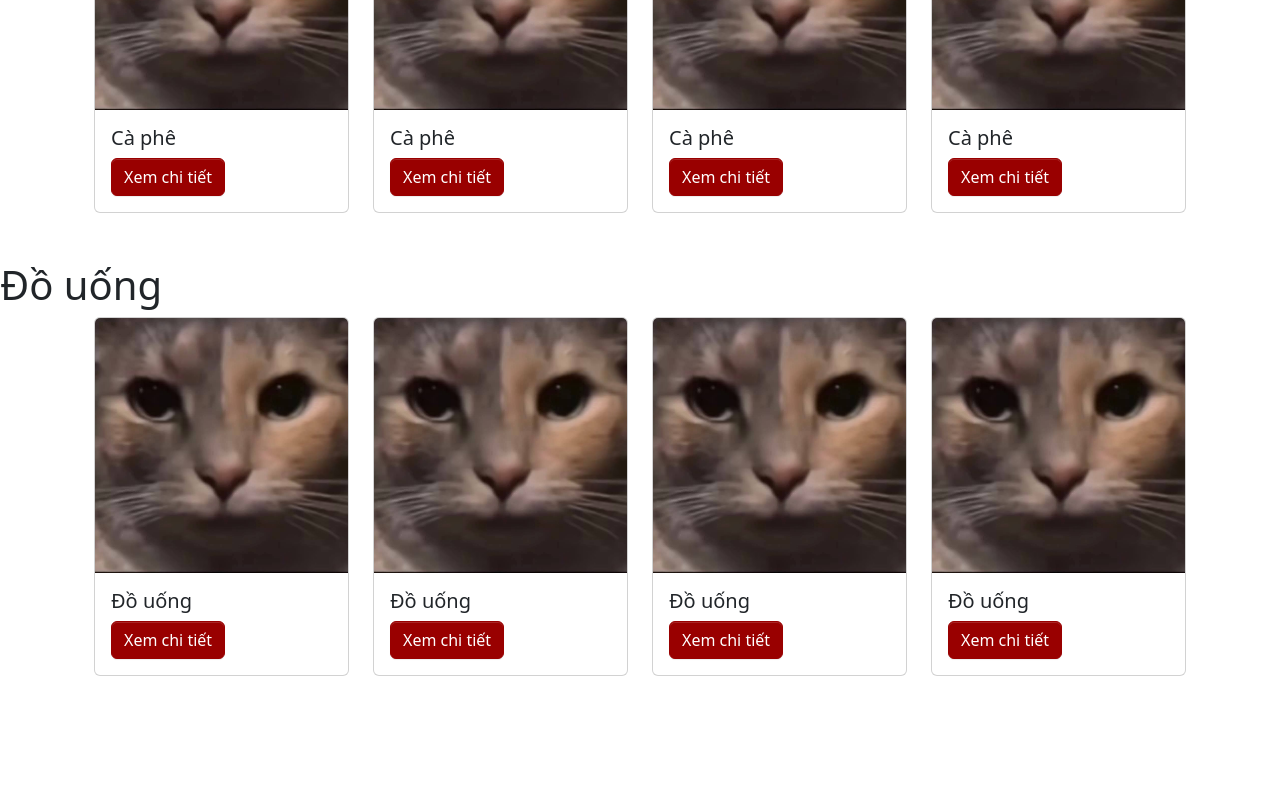
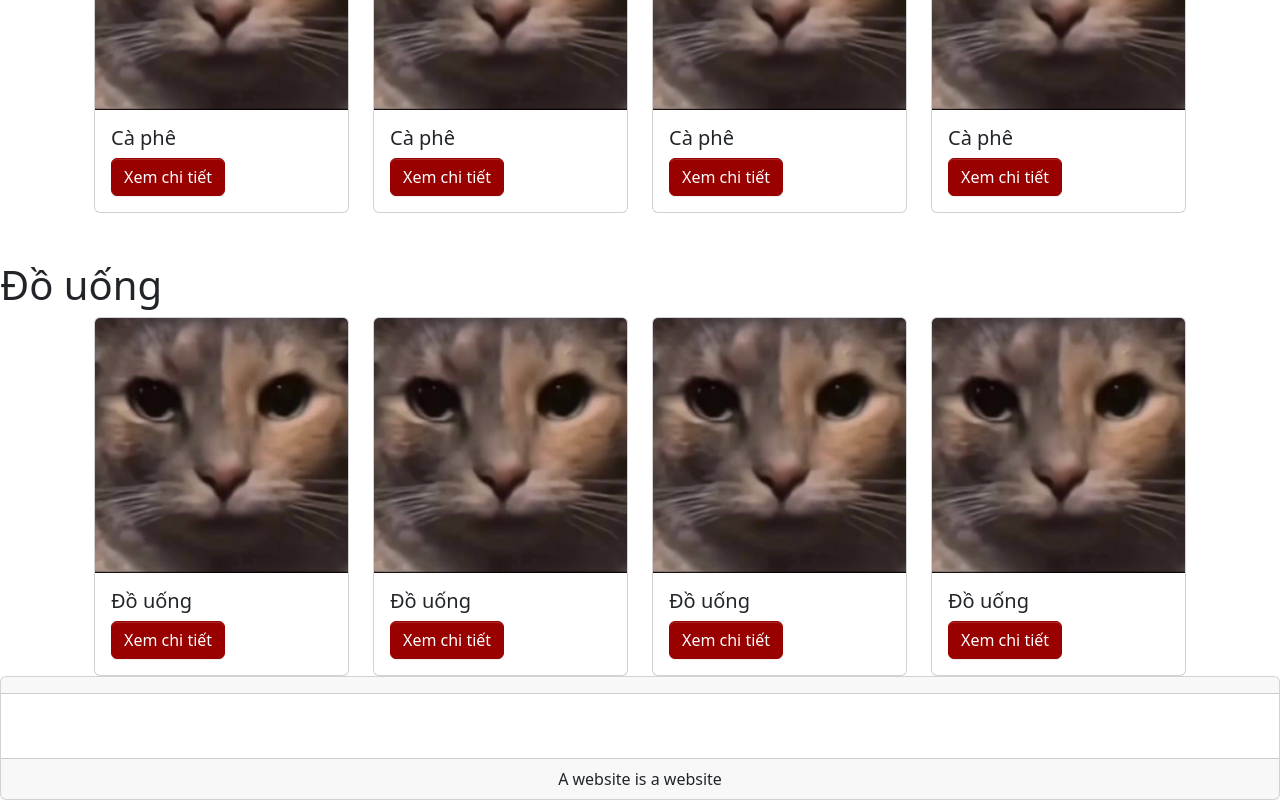
Before and after one commit to touya2604/Coffe-land, an Angular app: page / in a window 1280 px wide. Shown: the part 1156-1956 px from the top of the page. Before the commit the page ends 1832 px from the top, so only its background shows below. Built offline with nearby package versions, Linux system fonts and the light colour scheme.

Commit message:
view: footer

```diff
--- a/angular.json
+++ b/angular.json
@@ -80,8 +80,8 @@
             "tsConfig": "tsconfig.spec.json",
             "inlineStyleLanguage": "scss",
             "assets": [
+              "src/favicon.ico",
               "src/assets",
-              "src/favicon.ico",
               {
                 "glob": "**/*",
                 "input": "public"
--- a/src/app/app.component.html
+++ b/src/app/app.component.html
@@ -2,3 +2,4 @@
 <main>
   <app-home></app-home>
 </main>
+<app-footer></app-footer>
--- a/src/app/app.component.ts
+++ b/src/app/app.component.ts
@@ -2,10 +2,11 @@ import { Component } from '@angular/core';
 import { RouterOutlet } from '@angular/router';
 import { HeaderComponent } from "./components/header/header.component";
 import { HomeComponent } from "./views/admin/home/home.component";
+import { FooterComponent } from "./components/footer/footer.component";
 
 @Component({
   selector: 'app-root',
-  imports: [RouterOutlet, HeaderComponent, HomeComponent],
+  imports: [RouterOutlet, HeaderComponent, HomeComponent, FooterComponent],
   templateUrl: './app.component.html',
   styleUrl: './app.component.scss'
 })
--- /dev/null
+++ b/src/app/components/footer/footer.component.html
@@ -0,0 +1,13 @@
+<div class="card text-center">
+  <div class="card-header"></div>
+  <div class="card-body social-media-icon">
+    <div class="card-body">
+      <a><i class="fa-brands fa-square-facebook"></i></a>
+      <a><i class="fa-brands fa-square-facebook"></i></a
+      ><a><i class="fa-brands fa-square-facebook"></i></a
+      ><a><i class="fa-brands fa-square-facebook"></i></a>
+    </div>
+  </div>
+  <div class="nav-links"></div>
+  <div class="card-footer bullshit-context">A website is a website</div>
+</div>
--- a/src/app/components/header/header.component.html
+++ b/src/app/components/header/header.component.html
@@ -42,8 +42,8 @@
       <form class="d-flex" role="search">
         <input
           class="form-control me-2"
+          name="q"
           type="search"
-          name="q"
           placeholder="Search"
           aria-label="Search"
         />
```
Also changed, not shown: src/app/components/footer/footer.component.ts (added, +11 -0 lines), src/app/components/footer/footer.component.scss (added), 1 other file (tests, documents, lock files or other folders).
